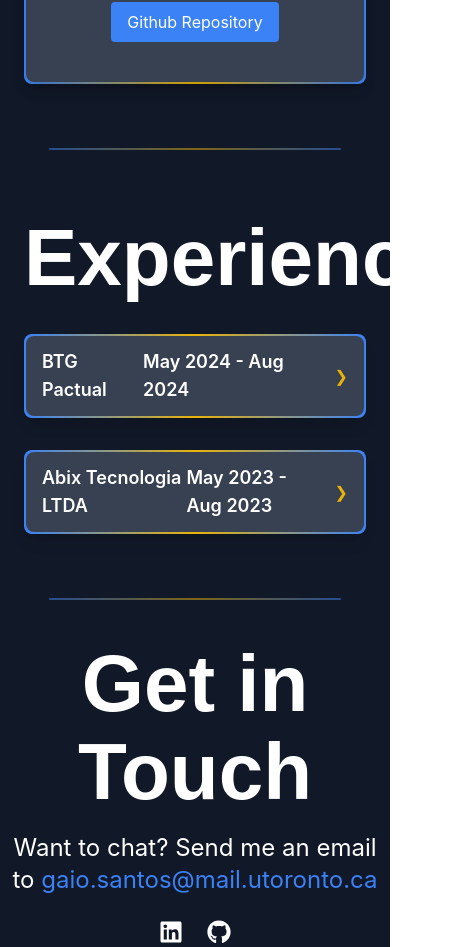
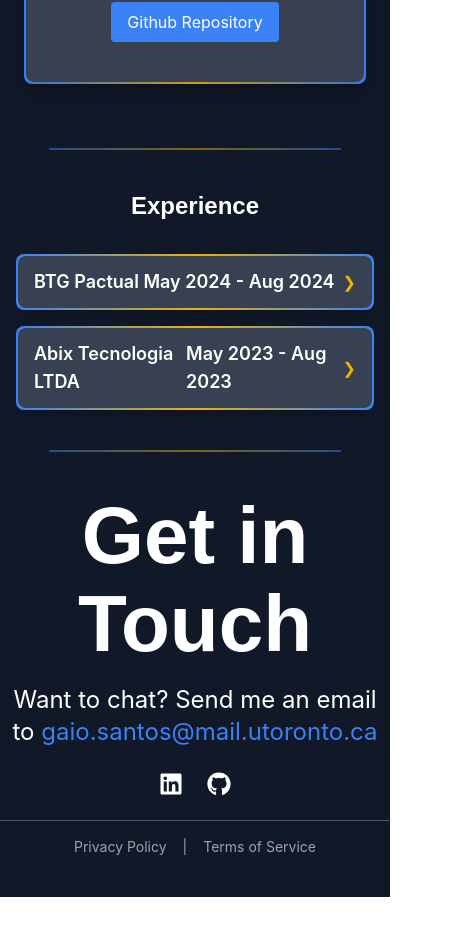
Before and after one commit to GaioAugusto/Portfolio, a React (Create React App) app in the folder my-portfolio/: page / in a window 390 px wide. Shown: the part 5225-6172 px from the top of the page, 451 px wide, since content can reach past the window. After the commit the page ends 6122 px from the top, so only its background shows below. Built offline with nearby package versions, Linux system fonts and the light colour scheme.

Commit message:
Made experience component reponsive

```diff
--- a/my-portfolio/src/components/Experience/Accordion/view.tsx
+++ b/my-portfolio/src/components/Experience/Accordion/view.tsx
@@ -39,7 +39,7 @@ export const AccordionView: ComponentType = ({ experience }) => {
             onClick={toggleAccordion}
           >
             {/* Left: Company Name */}
-            <span className={`${theme.text} font-semibold text-lg`}>
+            <span className={`${theme.text} font-semibold text-lg break-words`}>
               {experience.company}
             </span>
 
--- a/my-portfolio/src/components/Experience/view.tsx
+++ b/my-portfolio/src/components/Experience/view.tsx
@@ -13,15 +13,18 @@ export const ExperienceView: ComponentType = ({
   return (
     <section
       id="experience"
-      className={`py-16 px-6 md:px-12 lg:px-24 ${theme.background} theme-transition`}
+      className={`py-10 px-4 sm:px-6 md:px-12 lg:px-24 ${theme.background} theme-transition`}
     >
       <div className="max-w-screen-lg mx-auto">
-        <h1 className={`header ${theme.text} text-center mb-8`}>
+        <h1
+          className={`header ${theme.text} text-center mb-8 text-2xl sm:text-3xl md:text-4xl`}
+        >
           {commonLocale.get("experience")}
         </h1>
 
         {/* Grid layout: 1 column on mobile, 2 columns on md+ screens */}
-        <div className="grid grid-cols-1 md:grid-cols-2 gap-8 justify-items-center">
+        <div className="grid grid-cols-1 gap-4 sm:gap-6 md:grid-cols-2 md:gap-8 md:justify-items-center">
+          {" "}
           {experiences.map((experience, index) => (
             <Accordion key={index} experience={experience} />
           ))}
```
